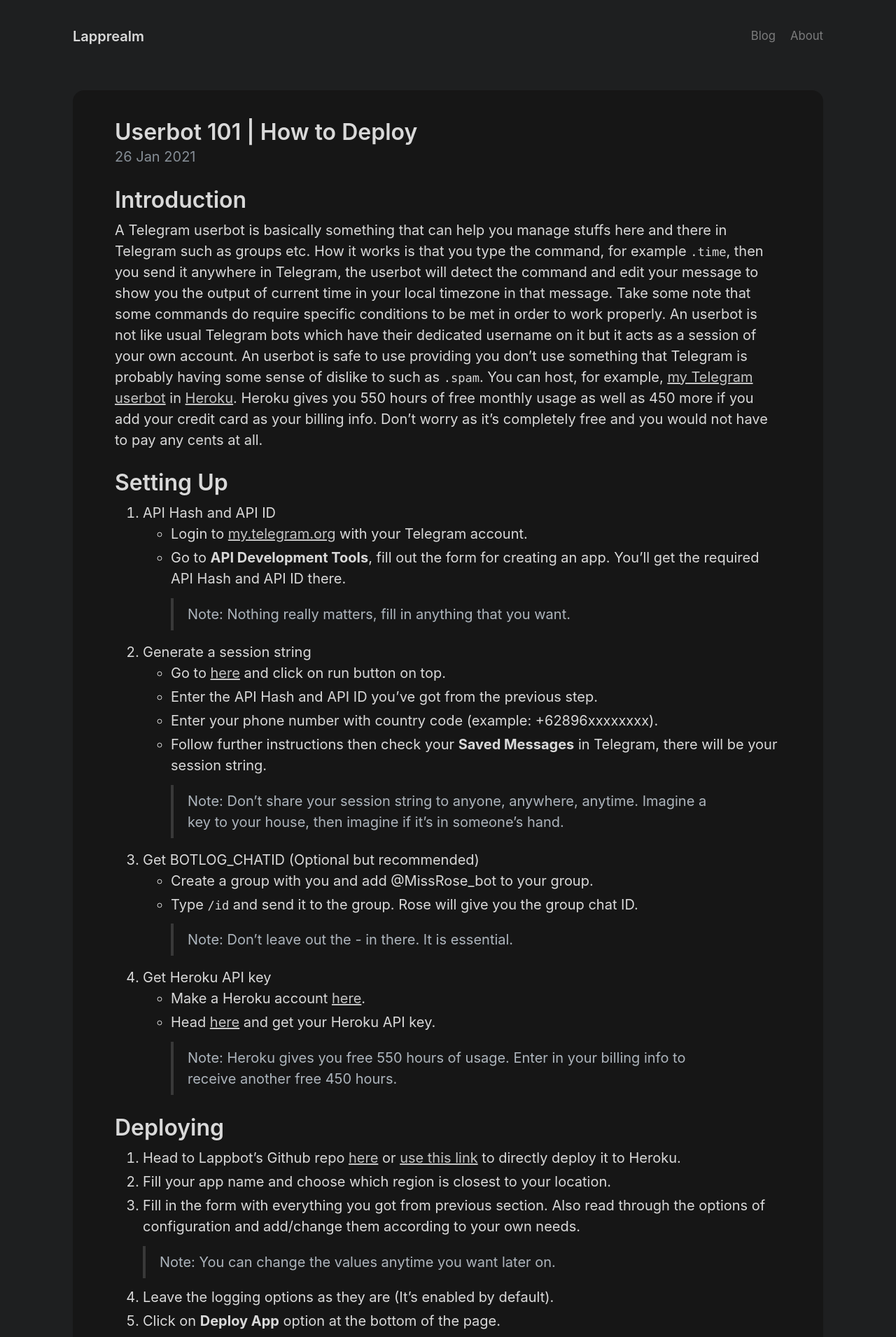
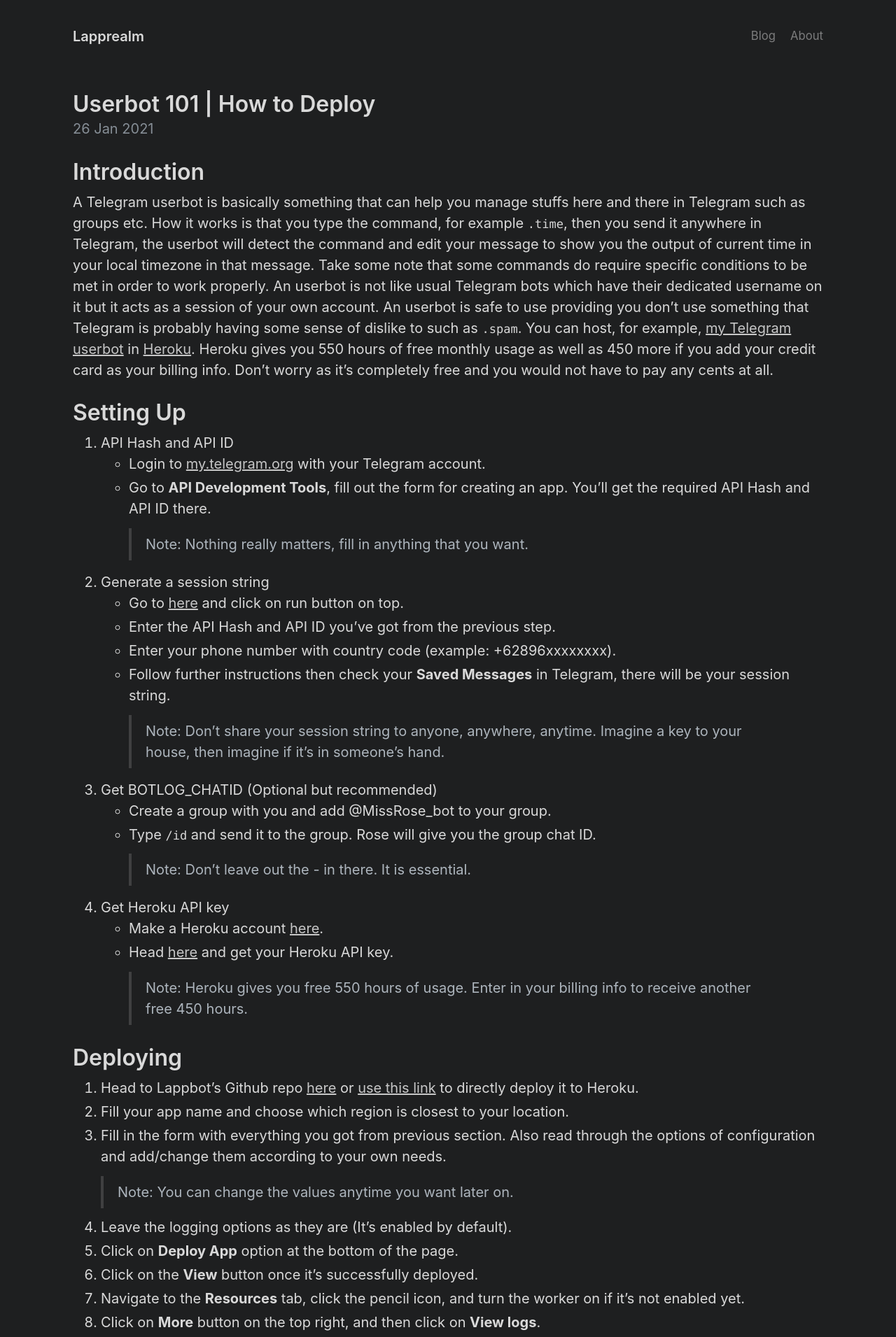
Before and after one commit to irvanmalik48/blog, a Jekyll site: the page built from index.html, in a window 1280 px wide. Shown: the top 1911 px of the page at 70% size. Built offline with Jekyll 4.4.1, drawn with Linux system fonts in a browser that asks for light colours; the list of posts is cut into pages by our own code.

Commit message:
posts: revert commits

```diff
--- a/_sass/_posts.scss
+++ b/_sass/_posts.scss
@@ -6,9 +6,6 @@
 .post {
     margin-bottom: 4em;
     width: 100%;
-    border-radius: 1rem;
-    padding: 2em 3em;
-    background-color: #161616;
     li+li {
         margin-top: .25rem;
     }
```
